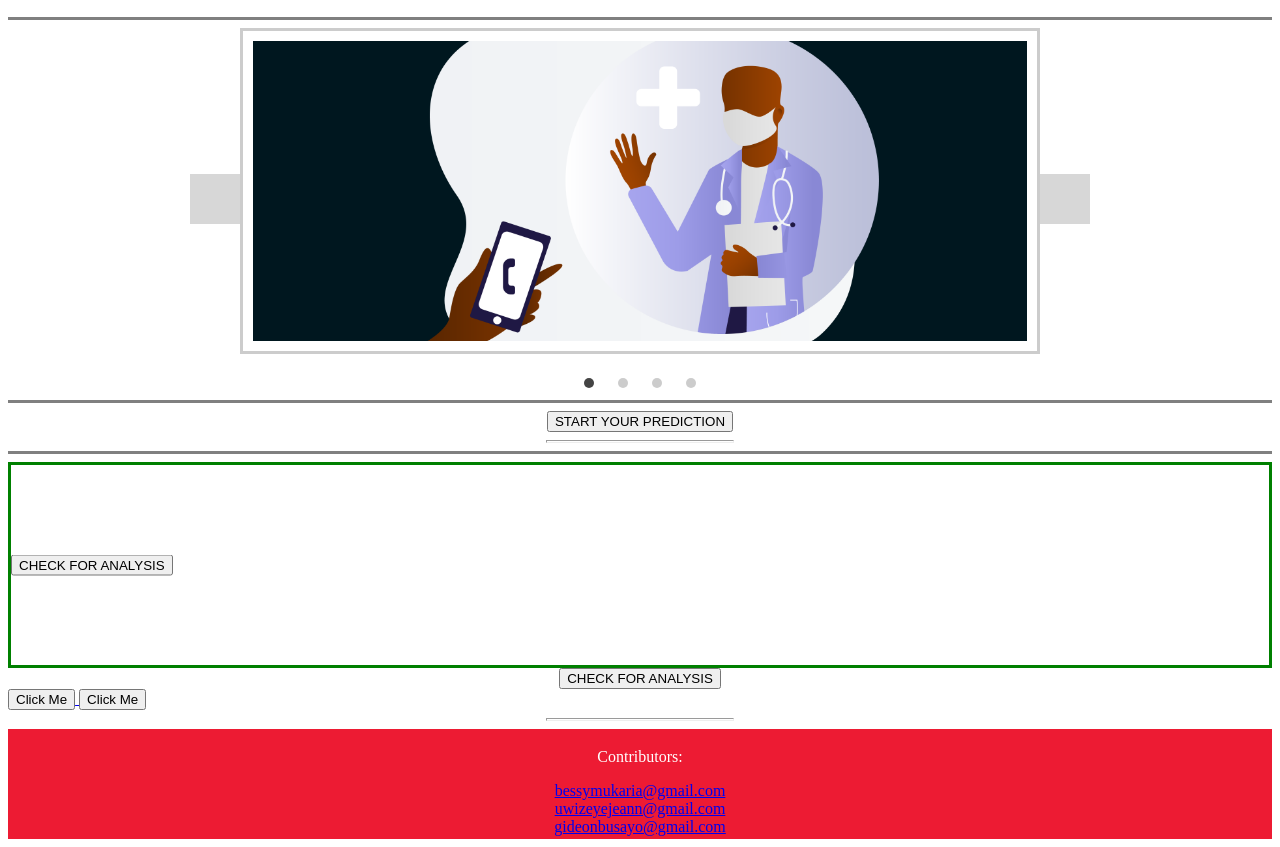
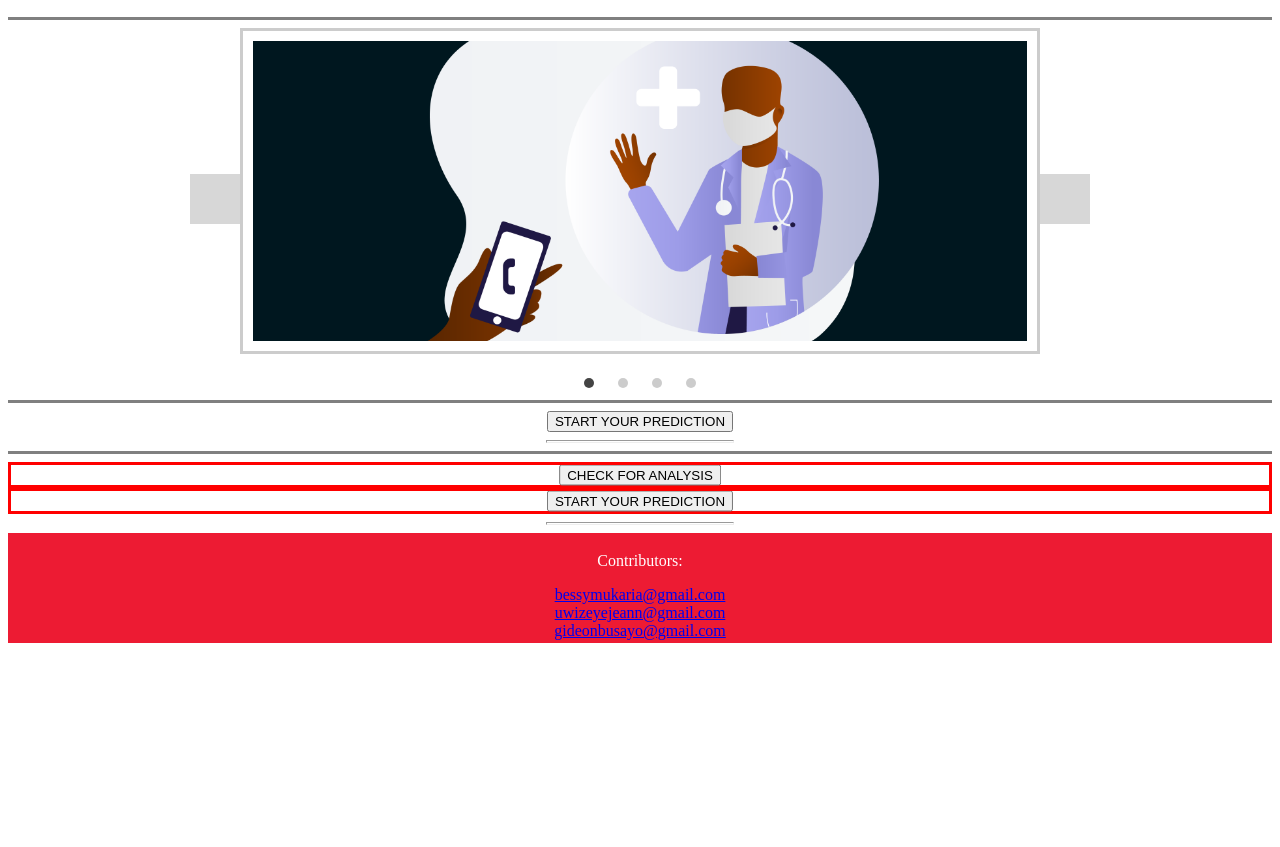
Before and after one commit to busgandy/Team-Lalibela, a Flask app: page / in a window 1280 px wide. Shown: the part 377-1224 px from the top of the page. After the commit the page ends 1020 px from the top, so only its background shows below. Run offline with Flask 2, Linux system fonts and the light colour scheme; grey boxes are pictures that could not be loaded.

Commit message:
Update index.html

```diff
--- a/app/templates/index.html
+++ b/app/templates/index.html
@@ -142,18 +142,20 @@
 		background-color: #ED1B33;
 		color: white;
 	}
-	.container {
-  height: 200px;
+.container {
+  height: 20px;
   position: relative;
   border: 3px solid green;
+  border-color: #ff0000;
 }
 
-.vertical-center {
+.center {
   margin: 0;
   position: absolute;
   top: 50%;
-  -ms-transform: translateY(-50%);
-  transform: translateY(-50%);
+  left: 50%;
+  -ms-transform: translate(-50%, -50%);
+  transform: translate(-50%, -50%);
 }
 	</style>
 </head>
@@ -220,24 +222,22 @@
 	</form>
 <hr size="3" width="186" align="center">
 <hr size="3" noshade>
-
-	<div class="container">
-  <div class="vertical-center">
+<div class="container">
+  <div class="center">
    <a href="{{ url_for('analysis') }}">
        <button>CHECK FOR ANALYSIS</button>
      </a>
   </div>
 </div>
-	<form method="POST" action = "analysis.html"  align="center">
-	  <input type="submit" value="CHECK FOR ANALYSIS" name="submit_button" >
-	</form>
-     <a href="analysis.html">
-       <button>Click Me</button>
+<div class="container">
+  <div class="center">
+   <a href="{{ url_for('prediction') }}">
+       <button>START YOUR PREDICTION</button>
      </a>
+  </div>
+</div>
 
-<a href="{{ url_for('analysis') }}">
-       <button>Click Me</button>
-     </a>
+
 <hr size="3" width="186" align="center">
 <footer>
 	<p>Contributors:</p>
```
